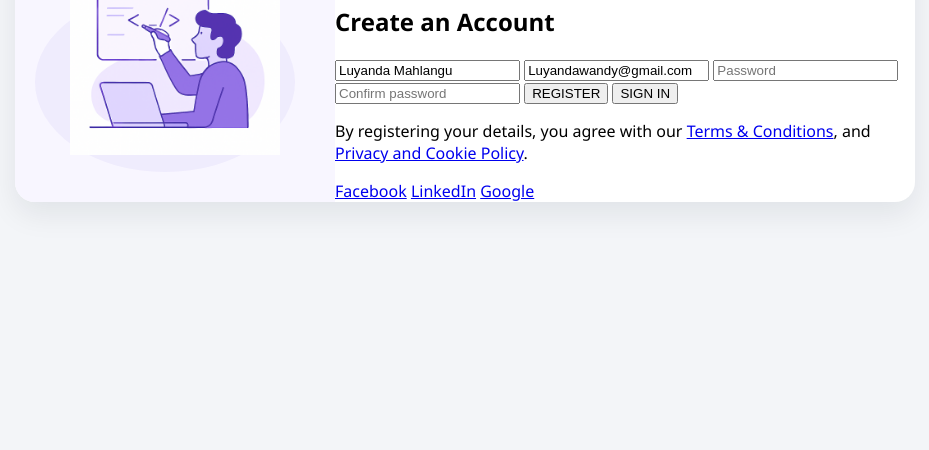
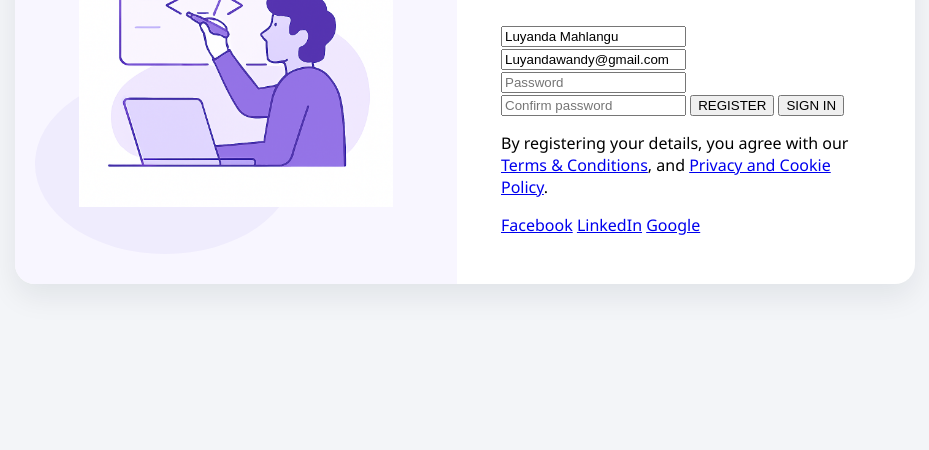
Before and after one commit to Wandi534/login-form, a plain HTML site: page index.html in a window 1280 px wide. Shown: the part 350-800 px from the top of the page, without its empty margins (175-1104 px from the left). Drawn offline with Linux system fonts and the light colour scheme.

Commit message:
Styled the right panel

```diff
--- a/style.css
+++ b/style.css
@@ -65,3 +65,12 @@ body {
   z-index: 1;
   display: block;
 }
+
+/* Right form panel */
+.right-panel{
+  flex: 1;
+  padding: 48px 44px;
+  display: flex;
+  align-items: center;
+  justify-content: center;
+}
```
